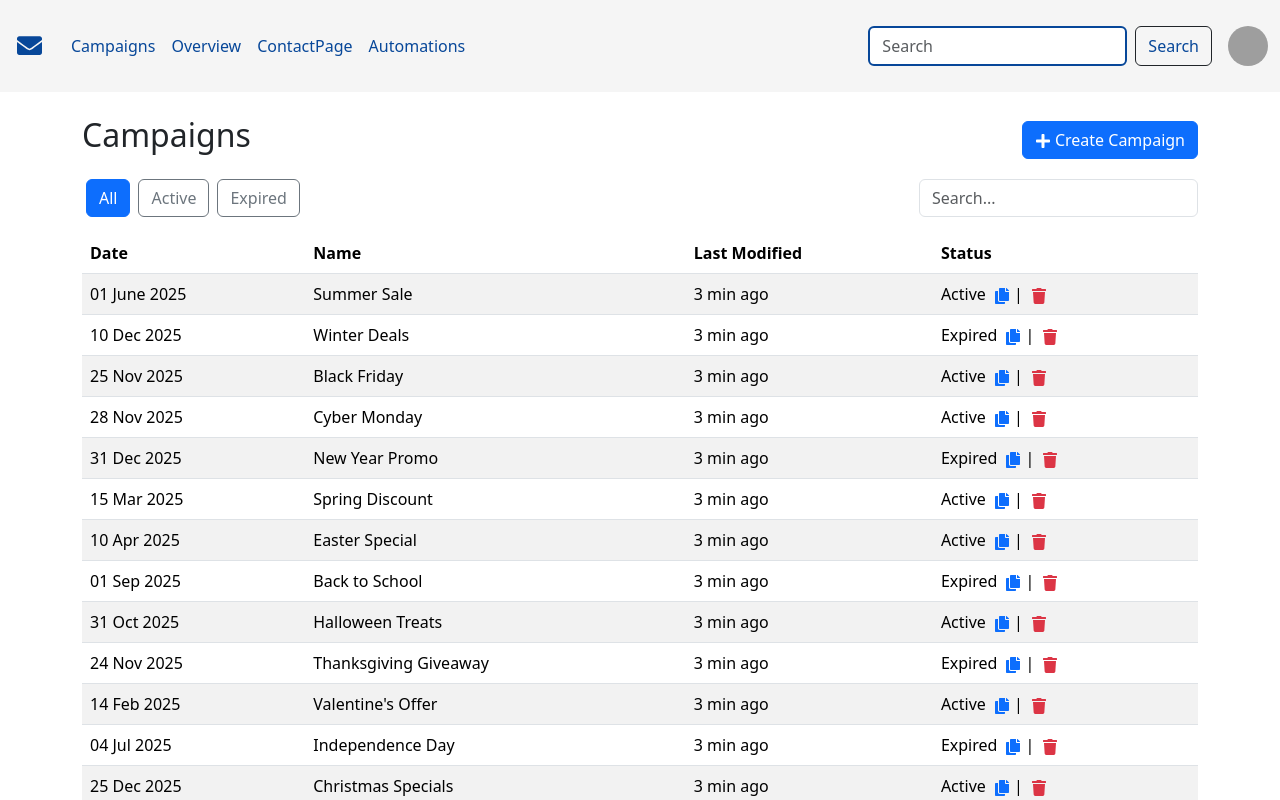
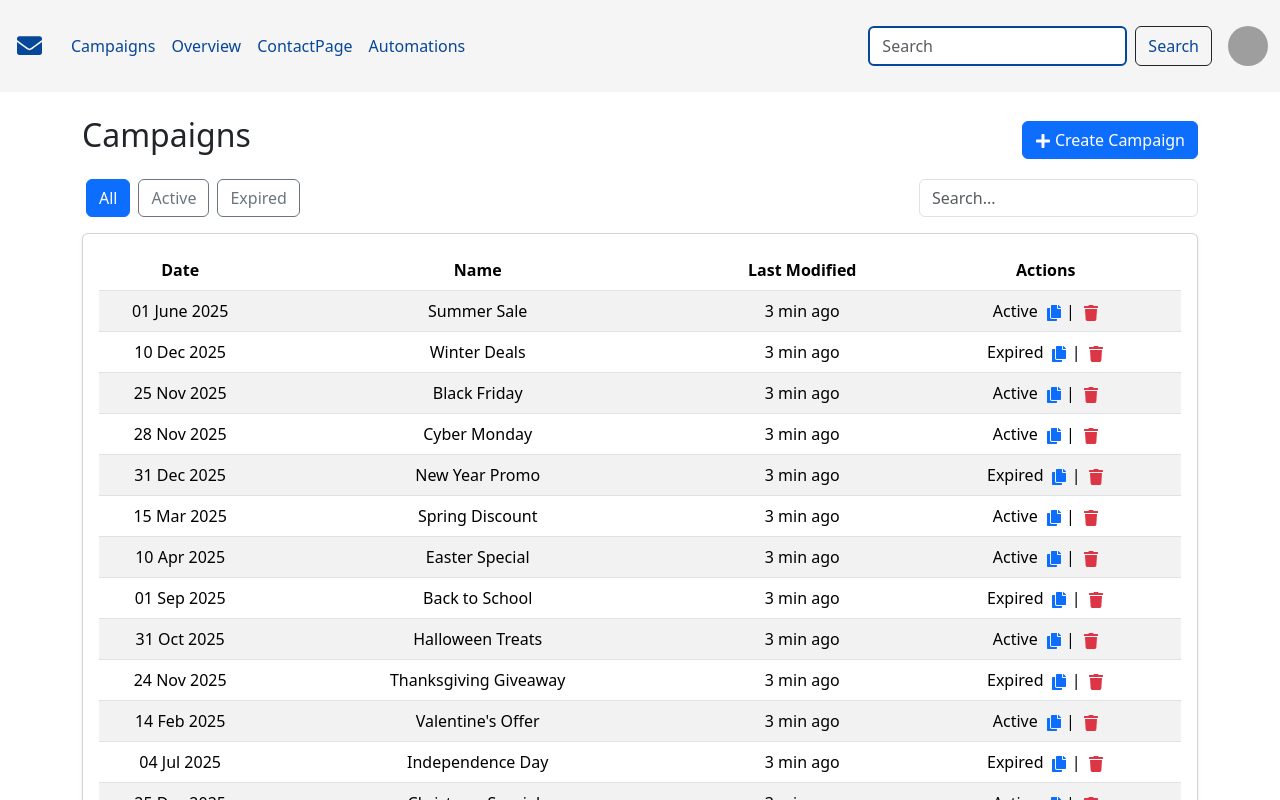
Before and after one commit to kammisettykoushik/commoChatAssistance, a React (Create React App) app in the folder commo-clint/: page /EmailMarketing/Campaigns in a window 1280 px wide. Shown: the top 800 px of the page. Built offline with nearby package versions, Linux system fonts and the light colour scheme; grey boxes are pictures that could not be loaded.

Commit message:
changes added

```diff
--- a/commo-clint/src/pages/emailmarketing/Campaigns.jsx
+++ b/commo-clint/src/pages/emailmarketing/Campaigns.jsx
@@ -1,5 +1,5 @@
 import React, { useState } from "react";
-import { Button, Table, Form, Pagination } from "react-bootstrap";
+import { Button, Table, Form, Pagination, Card } from "react-bootstrap";
 import { FaPlus, FaCopy, FaTrash } from "react-icons/fa";
 import { useNavigate } from "react-router-dom";
 
@@ -85,30 +85,42 @@ const Campaigns = () => {
                 />
             </div>
 
-            <Table striped hover>
+            <Card className="shadow-sm">
+                <Card.Body>
+                    <Table striped hover responsive="sm">
                         <thead>
                             <tr>
-                        <th>Date</th>
-                        <th>Name</th>
-                        <th>Last Modified</th>
-                        <th>Status</th>
+                                <th className="text-center" style={{ width: "15%" }}>Date</th>
+                                <th className="text-center" style={{ width: "40%" }}>Name</th>
+                                <th className="text-center" style={{ width: "20%" }}>Last Modified</th>
+                                <th className="text-center" style={{ width: "25%" }}>Actions</th>
                             </tr>
                         </thead>
                         <tbody>
                             {displayedCampaigns.map((campaign) => (
                                 <tr key={campaign.id}>
-                            <td>{campaign.date}</td>
-                            <td>{campaign.name}</td>
-                            <td>3 min ago</td>
-                            <td>
+                                    <td className="text-center">{campaign.date}</td>
+                                    <td className="text-center">{campaign.name}</td>
+                                    <td className="text-center">3 min ago</td>
+                                    <td className="text-center">
                                         {campaign.status}
-                                <FaCopy className="ms-2 text-primary" onClick={() => handleCopy(campaign.status)} style={{ cursor: "pointer" }} />  |
-                                <FaTrash className="ms-2 text-danger" onClick={() => handleDelete(campaign.id)} style={{ cursor: "pointer" }} />
+                                        <FaCopy
+                                            className="ms-2 text-primary"
+                                            onClick={() => handleCopy(campaign.status)}
+                                            style={{ cursor: "pointer" }}
+                                        />  |
+                                        <FaTrash
+                                            className="ms-2 text-danger"
+                                            onClick={() => handleDelete(campaign.id)}
+                                            style={{ cursor: "pointer" }}
+                                        />
                                     </td>
                                 </tr>
                             ))}
                         </tbody>
                     </Table>
+                </Card.Body>
+            </Card>
 
             <Pagination className="justify-content-center mt-3">
                 <Pagination.Prev onClick={() => setCurrentPage(prev => Math.max(prev - 1, 1))} disabled={currentPage === 1} />
--- a/commo-clint/src/pages/emailmarketing/DesignPreviewScreen.jsx
+++ b/commo-clint/src/pages/emailmarketing/DesignPreviewScreen.jsx
@@ -30,6 +30,9 @@ const DesignPreviewScreen = () => {
         navigate(-1);
     };
 
+    const handleOverview = () => {
+        navigate('/EmailMarketing/Overview');
+    };
     const handleFileUpload = (event) => {
         const uploadedFile = event.target.files[0];
         setFile(uploadedFile);
@@ -38,12 +41,21 @@ const DesignPreviewScreen = () => {
 
     return (
         <div className="container mt-4 mb-4">
-            <div className="d-flex gap-4 align-items-center mb-4">
-                <button className="btn " onClick={handleBack}>
-                    <ArrowRight2 size="32" color="blue" variant="Bold" />
+            <div className="d-flex justify-content-between align-items-center mb-4">
+                <div className="d-flex gap-4 align-items-center">
+                    <button className="btn" onClick={handleBack}>
+                        <ArrowRight2 size="32" color="blue" variant="Bold" />
+                    </button>
+                    <h4 className="fw-bold">Campaign Preview</h4>
+                </div>
+                <button
+                    className="fw-bold ml-auto bg-success border p-2 rounded text-white"
+                    onClick={handleOverview}
+                >
+                    See the Overview
                 </button>
-                <h4 className="fw-bold">Campaign Preview</h4>
             </div>
+
 
             {/* <input type="file" onChange={handleFileUpload} className="form-control mb-3" /> */}
 
--- a/commo-clint/src/pages/emailmarketing/NewCampaign.jsx
+++ b/commo-clint/src/pages/emailmarketing/NewCampaign.jsx
@@ -20,11 +20,11 @@ const NewCampaign = () => {
                 <h5 className="fw-bold">Select Type of Campaign</h5>
                 <button className="btn btn-success" onClick={DesignedTemplates}>Designed Templates</button>
             </div>
-            <div className="d-flex justify-content-evenly p-5 m-3 rounded" style={{backgroundColor:'#FFF3C7'}}>
+            <div className="d-flex justify-content-evenly p-5 m-3 rounded" style={{backgroundColor:'#EBF1FD'}}>
                 {[...Array(3)].map((_, index) => (
                     <div key={index} className="card shadow-lg border text-center" style={{ width: '25%' }}>
-                        <div className="p-3" style={{backgroundColor:'#F2D76A'}}>
-                            <div style={{ height: 100, width: 100, margin: '0 auto',backgroundColor:'lightgray' }}></div>
+                        <div className="p-3" style={{backgroundColor:'#EBF1FD'}}>
+                            <img  src="https://media.istockphoto.com/id/1222357475/vector/image-preview-icon-picture-placeholder-for-website-or-ui-ux-design-vector-illustration.jpg?s=612x612&w=0&k=20&c=KuCo-dRBYV7nz2gbk4J9w1WtTAgpTdznHu55W9FjimE=" style={{ height: 100, width: 100, margin: '0 auto',backgroundColor:'lightgray' }}/>
                         </div>
                         <div className="card-body">
                             <p className="fw-semibold text-dark">Regular Email</p>
```
Also changed, not shown: commo-clint/src/pages/emailmarketing/Overview indetails.jsx (added, +10 -0 lines). Lines whose indentation alone changed are shown as unchanged.
